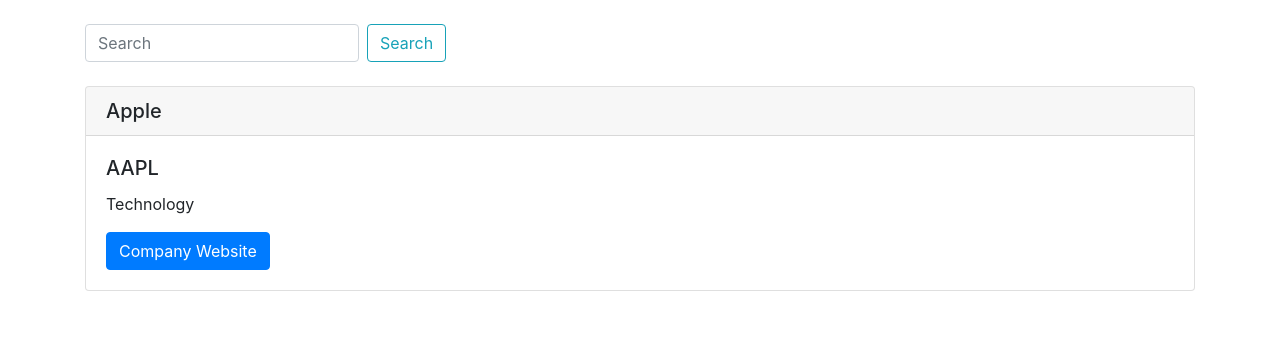
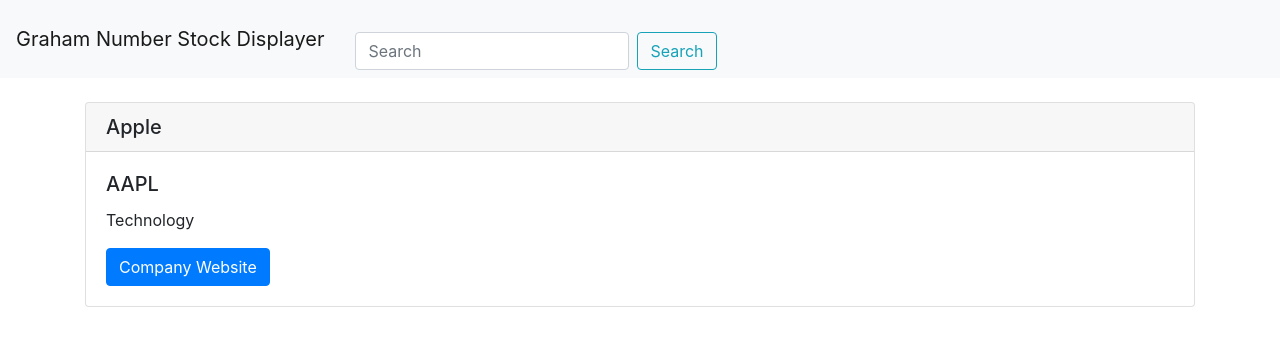
Before and after one commit to SteelMasterJ/Stock-Info-Displayer-App, a React (Create React App) app: page / in a window 1280 px wide. Shown: the top 346 px of the page. Built offline with nearby package versions, Linux system fonts and the light colour scheme.

Commit message:
Update SearchBar.js

```diff
--- a/src/components/SearchBar.js
+++ b/src/components/SearchBar.js
@@ -29,6 +29,8 @@
   }
 
   return (
+    <nav class="navbar navbar-expand-sm navbar-light bg-light">
+      <div class="navbar-brand">Graham Number Stock Displayer</div>
         <div class="container mt-4">
           <form className="search-form form-inline my-2 my-lg-0" onSubmit={handleSubmit} >
             <input
@@ -46,6 +48,7 @@
             </button>
           </form>
         </div>
+    </nav>
   );
 }
 
```
Lines whose indentation alone changed are shown as unchanged.
